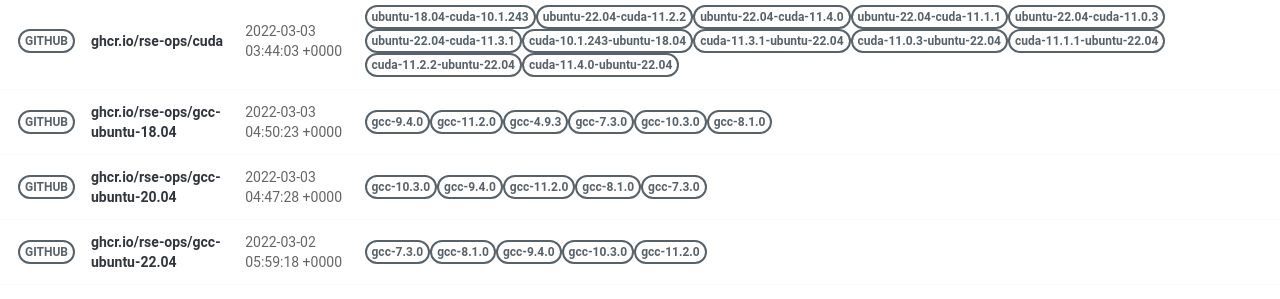
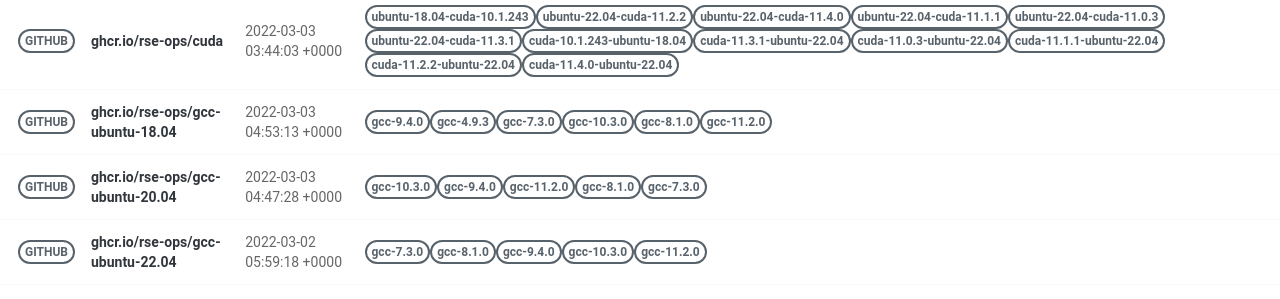
Before and after one commit to rse-ops/docker-images, a Jekyll site: the page built from pages/index.md, in a window 1280 px wide. Shown: the part 502-801 px from the top of the page. Built offline with Jekyll 4.4.1, drawn with Linux system fonts in a browser that asks for light colours; nearby versions of some CDN libraries.

Commit message:
Automated push to update library 2022-03-03

```diff
--- a/_library/ghcr.io-rse-ops-gcc-ubuntu-18.04.md
+++ b/_library/ghcr.io-rse-ops-gcc-ubuntu-18.04.md
@@ -1,7 +1,7 @@
 ---
 layout: container
 name: ghcr.io/rse-ops/gcc-ubuntu-18.04
-updated_at: 2022-03-03 04:50:23.377044
+updated_at: 2022-03-03 04:53:13.731750
 
 
 container_url: https://github.com/orgs/rse-ops/packages/container/package/gcc-ubuntu-18.04
```
Also changed, not shown: other parts of _library/ghcr.io-rse-ops-gcc-ubuntu-18.04.md (+3 -3 lines).
